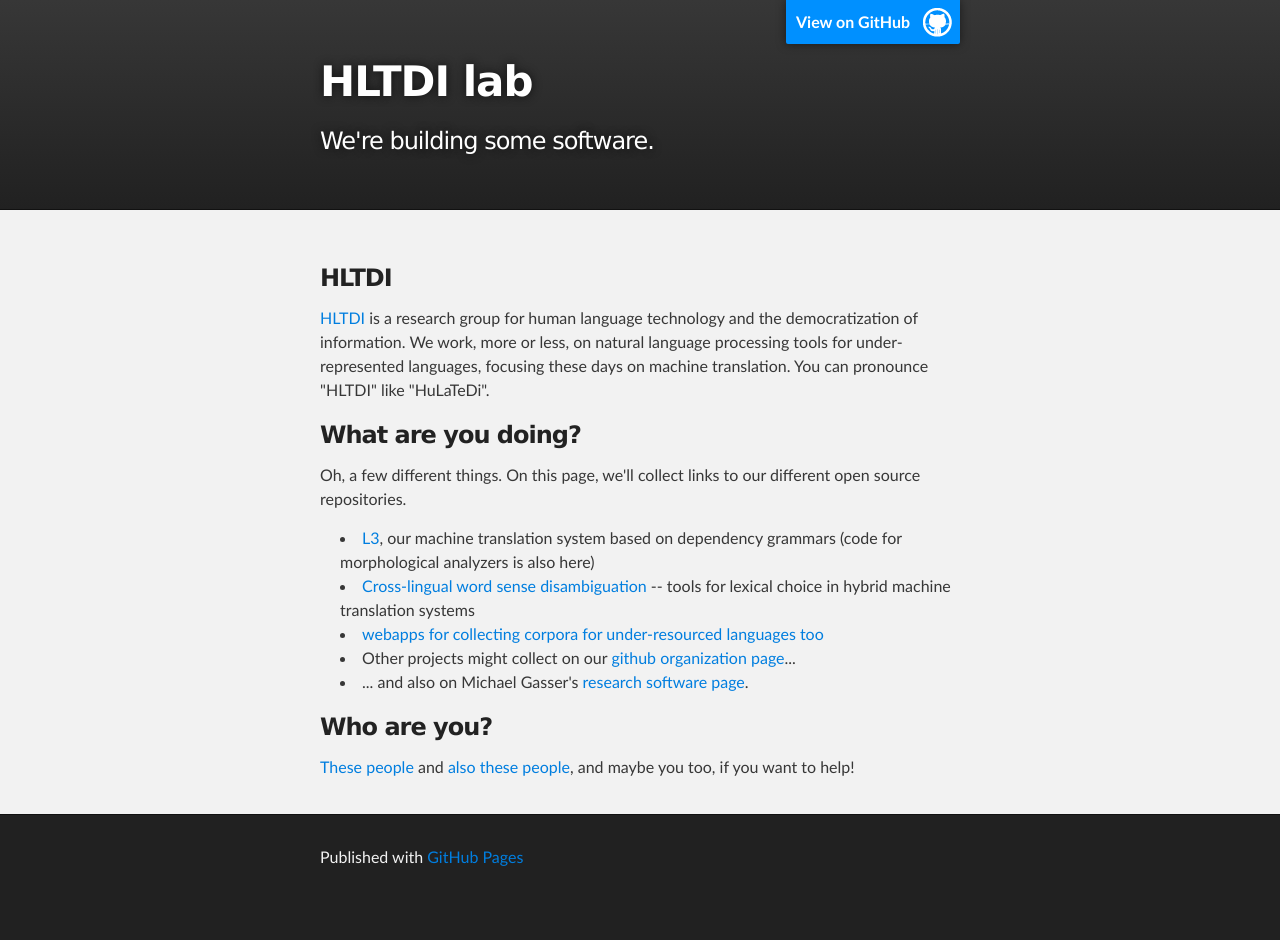
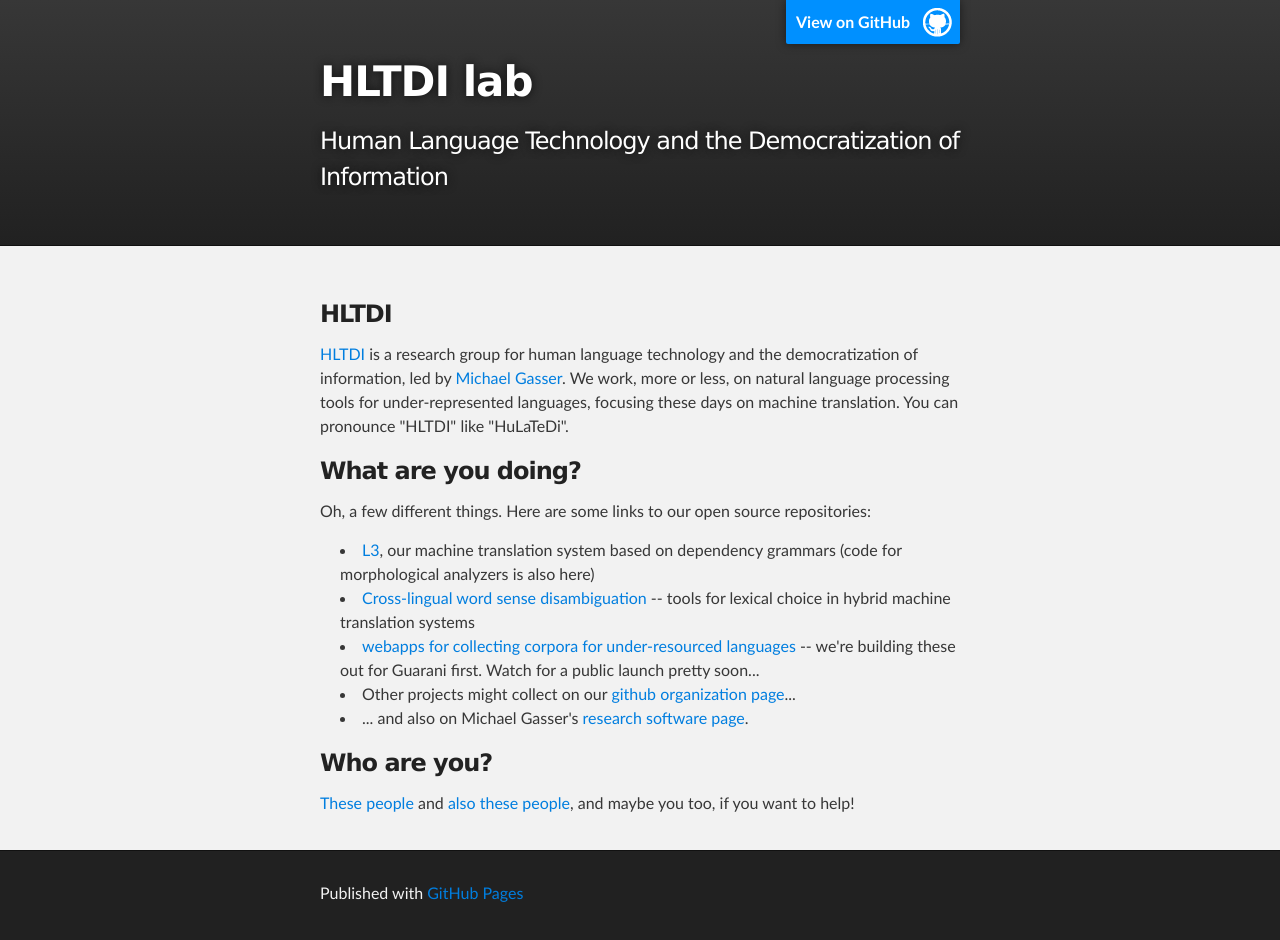
Before and after one commit to hltdi/hltdi.github.io, a plain HTML site: page index.html in a window 1280 px wide. Before the commit the page ends 904 px from the top, so only its background shows below. Drawn offline with Linux system fonts and the light colour scheme.

Commit message:
Replace master branch with page content via GitHub

```diff
--- a/index.html
+++ b/index.html
@@ -4,7 +4,7 @@
   <head>
     <meta charset='utf-8' />
     <meta http-equiv="X-UA-Compatible" content="chrome=1" />
-    <meta name="description" content="HLTDI lab : We're building some software." />
+    <meta name="description" content="HLTDI lab : Human Language Technology and the Democratization of Information" />
 
     <link rel="stylesheet" type="text/css" media="screen" href="stylesheets/stylesheet.css">
 
@@ -19,7 +19,7 @@
           <a id="forkme_banner" href="https://github.com/hltdi">View on GitHub</a>
 
           <h1 id="project_title">HLTDI lab</h1>
-          <h2 id="project_tagline">We're building some software.</h2>
+          <h2 id="project_tagline">Human Language Technology and the Democratization of Information</h2>
 
         </header>
     </div>
@@ -30,19 +30,20 @@
         <h3>
 <a name="hltdi" class="anchor" href="#hltdi"><span class="octicon octicon-link"></span></a>HLTDI</h3>
 
-<p><a href="http://www.cs.indiana.edu/%7Egasser/Research/hltdi.html">HLTDI</a> is a research group for human language technology and the democratization of information. We work, more or less, on natural language processing tools for under-represented languages, focusing these days on machine translation. You can pronounce "HLTDI" like "HuLaTeDi".</p>
+<p><a href="http://www.cs.indiana.edu/%7Egasser/Research/hltdi.html">HLTDI</a> is a research group for human language technology and the democratization of information, led by <a href="http://www.cs.indiana.edu/%7Egasser/">Michael Gasser</a>. We work, more or less, on natural language processing tools for under-represented languages, focusing these days on machine translation. You can pronounce "HLTDI" like "HuLaTeDi".</p>
 
 <h3>
 <a name="what-are-you-doing" class="anchor" href="#what-are-you-doing"><span class="octicon octicon-link"></span></a>What are you doing?</h3>
 
-<p>Oh, a few different things. On this page, we'll collect links to our different open source repositories.</p>
+<p>Oh, a few different things. Here are some links to our open source repositories:</p>
 
 <ul>
 <li>
 <a href="https://code.google.com/p/hltdi-l3/">L3</a>, our machine translation system based on dependency grammars (code for morphological analyzers is also here)</li>
 <li>
 <a href="https://github.com/alexrudnick/clwsd">Cross-lingual word sense disambiguation</a> -- tools for lexical choice in hybrid machine translation systems</li>
-<li><a href="https://github.com/hltdi/gn-documents">webapps for collecting corpora for under-resourced languages too</a></li>
+<li>
+<a href="https://github.com/hltdi/gn-documents">webapps for collecting corpora for under-resourced languages</a> -- we're building these out for Guarani first. Watch for a public launch pretty soon...</li>
 <li>Other projects might collect on our <a href="https://github.com/hltdi">github organization page</a>...</li>
 <li>... and also on Michael Gasser's <a href="http://www.cs.indiana.edu/%7Egasser/Research/software.html">research software page</a>.</li>
 </ul><h3>
```
Also changed, not shown: params.json (+1 -1 lines).
